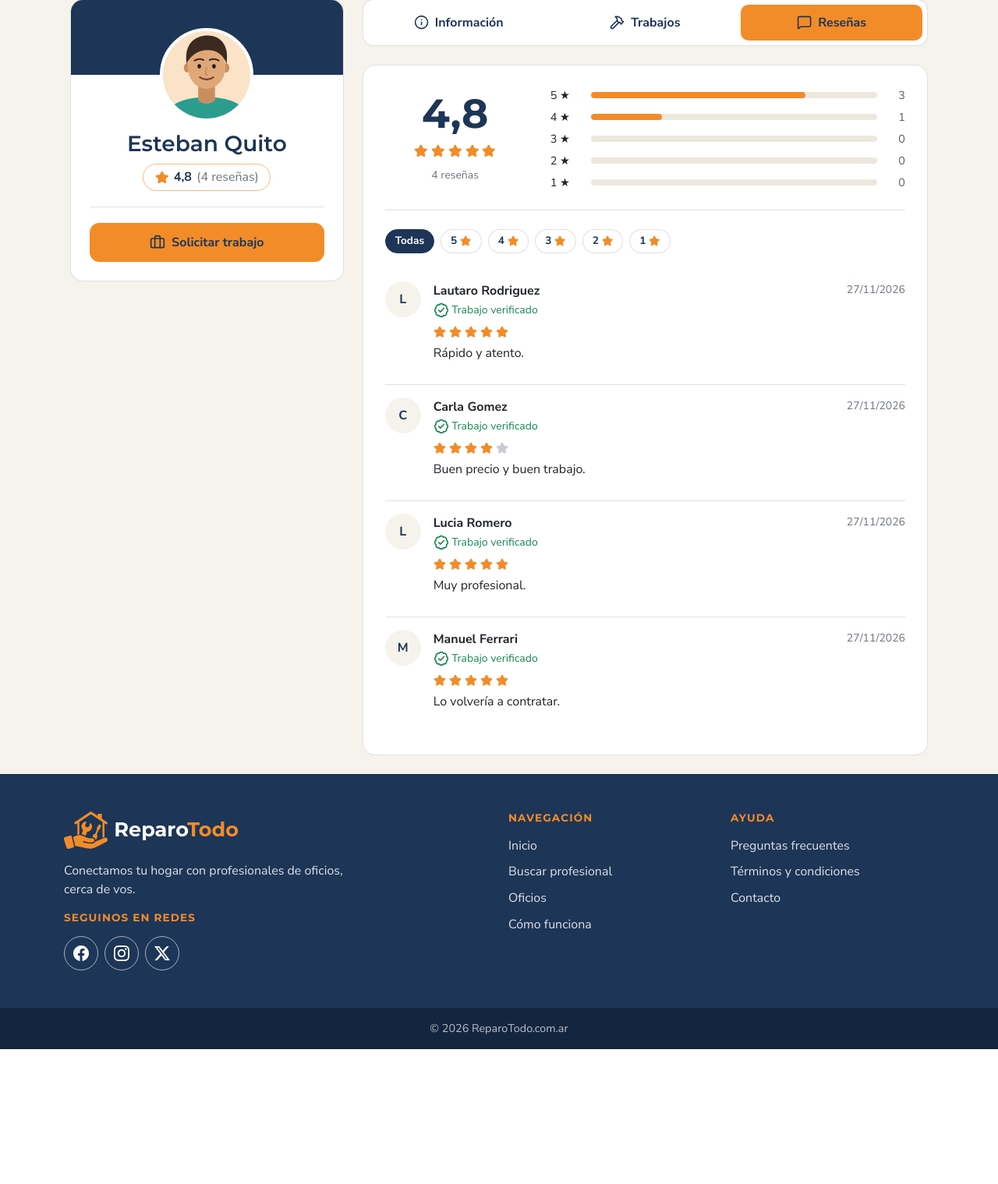
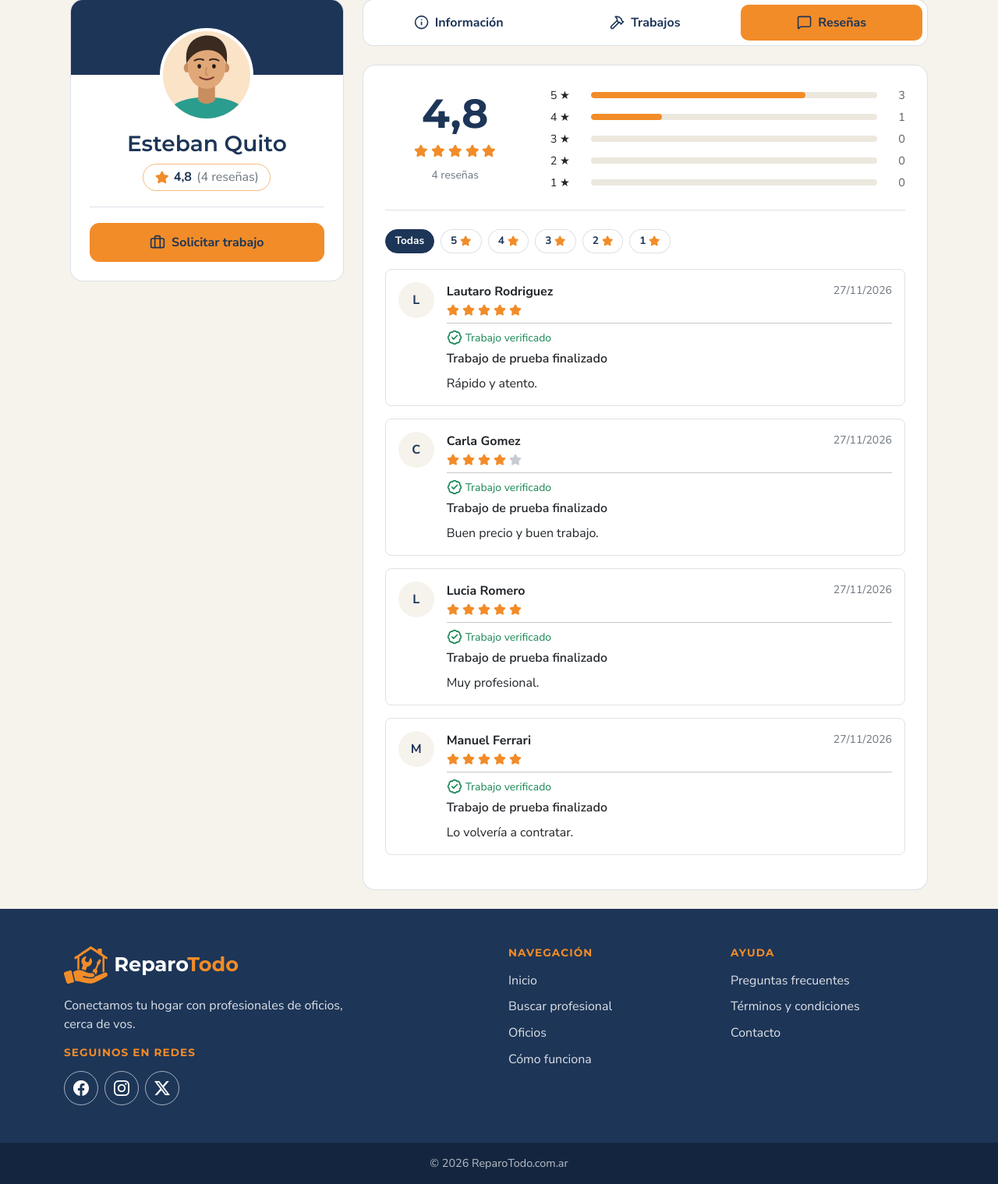
Before and after one commit to lautyMonte/reparoTodo, a Laravel app: page /profesional/1 in a window 1280 px wide, after a click on "Reseñas". Shown: the part 153-1672 px from the top of the page at 78% size. Before the commit the page ends 1499 px from the top, so only its background shows below. Run offline with Laravel 12, Linux system fonts and the light colour scheme; data comes from the database, SQL or seed files in the repository; data that the repository does not hold is empty; some libraries are stand-ins or nearby versions.

Commit message:
Mejora la presentacion de resenas e identifica el trabajo realizado

```diff
--- a/public/css/reparotodo.css
+++ b/public/css/reparotodo.css
@@ -527,10 +527,7 @@ img.avatar-rt { object-fit: cover; }
 .tarjeta-resena {
     display: flex;
     gap: 1rem;
-    padding: 1rem 0;
-    border-bottom: 1px solid var(--rt-borde);
 }
-.tarjeta-resena:last-of-type { border-bottom: 0; }
 .inicial-resena {
     flex: 0 0 46px;
     width: 46px;
--- a/resources/views/profesional/show.blade.php
+++ b/resources/views/profesional/show.blade.php
@@ -294,7 +294,7 @@
                             @endphp
 
                             <div
-                                class="tarjeta-resena"
+                                class="tarjeta-resena border rounded-3 p-3 mb-3 bg-white"
                                 data-resena-inline
                                 data-resena-puntaje="{{ $resena->puntaje }}"
                             >
@@ -307,30 +307,15 @@
                                 <div class="flex-grow-1">
 
                                 {{-- Encabezado de la reseña --}}
-                                    <div class="d-flex justify-content-between align-items-start">
+                                <div class="d-flex justify-content-between align-items-start flex-wrap gap-2">
 
-                                        <strong>
+                                    <div>
+                                        <strong class="d-block text-break">
                                             {{ $resena->solicitud->cliente->nombreCompleto() }}
                                         </strong>
 
-                                        <small class="text-secondary">
-                                            {{ $resena->created_at->format('d/m/Y') }}
-                                        </small>
-
-                                    </div>
-
-                                    <small class="text-success">
-                                        <i data-lucide="badge-check"></i>
-                                        Trabajo verificado
-                                    </small>
-
-                                    {{-- Estado de lectura --}}
-                                    <div
-                                        data-resena-lectura
-                                        class="{{ $mostrarFormulario ? 'd-none' : '' }}"
-                                    >
-
-                                        <div class="my-1">
+                                        {{-- Puntuación del cliente --}}
+                                        <div class="d-flex align-items-center gap-1 mt-1">
                                             @for ($i = 1; $i <= 5; $i++)
                                                 <i
                                                     data-lucide="star"
@@ -340,12 +325,41 @@
                                                 ></i>
                                             @endfor
                                         </div>
+                                    </div>
+
+                                    <small class="text-secondary text-nowrap">
+                                        {{ $resena->created_at->format('d/m/Y') }}
+                                    </small>
+
+                                </div>
+
+                                <hr class="my-2">
+
+                                    {{-- Trabajo asociado a la reseña --}}
+                                    <div class="mb-2">
+
+                                        <small class="text-success d-flex align-items-center gap-1 mb-1">
+                                            <i data-lucide="badge-check"></i>
+                                            Trabajo verificado
+                                        </small>
+
+                                        <div class="fw-semibold text-break">
+                                            {{ $resena->solicitud->titulo }}
+                                        </div>
+
+                                    </div>
+
+                                    {{-- Estado de lectura --}}
+                                    <div
+                                        data-resena-lectura
+                                        class="{{ $mostrarFormulario ? 'd-none' : '' }}"
+                                    >
 
                                         @if ($resena->comentario)
-                                            <p class="mb-0">
-                                                {{ $resena->comentario }}
-                                            </p>
+                                            <p class="mb-0 text-break" style="white-space: pre-line;">{{ $resena->comentario }}</p>
                                         @endif
+
+                                        @canany(['update', 'delete'], $resena)
 
                                             <div class="resena-acciones gap-2">
 
@@ -373,6 +387,7 @@
                                                 @endcan
 
                                             </div>
+                                        @endcanany
 
                                     </div>
 
```
Also changed, not shown: tests/Feature/ResenaTest.php (+28 -0 lines). Lines whose indentation alone changed are shown as unchanged.
